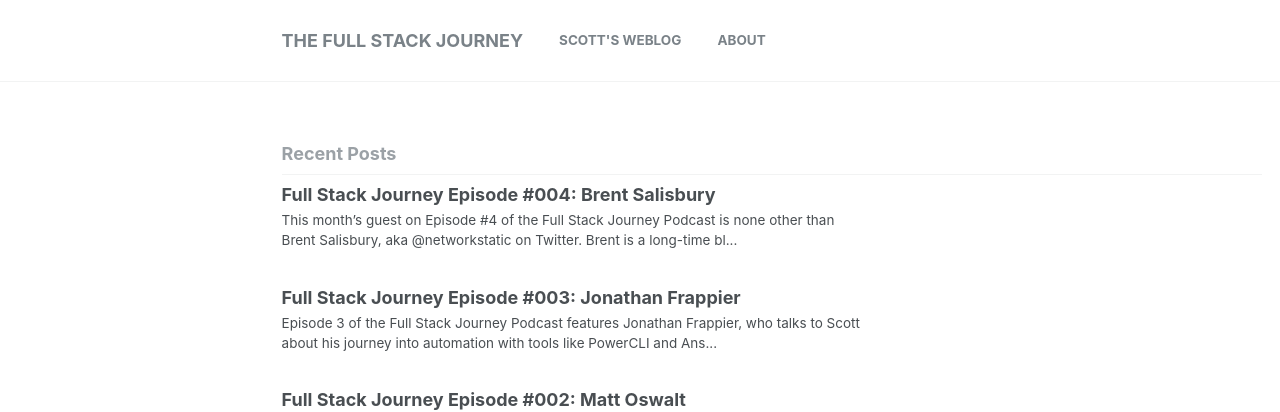
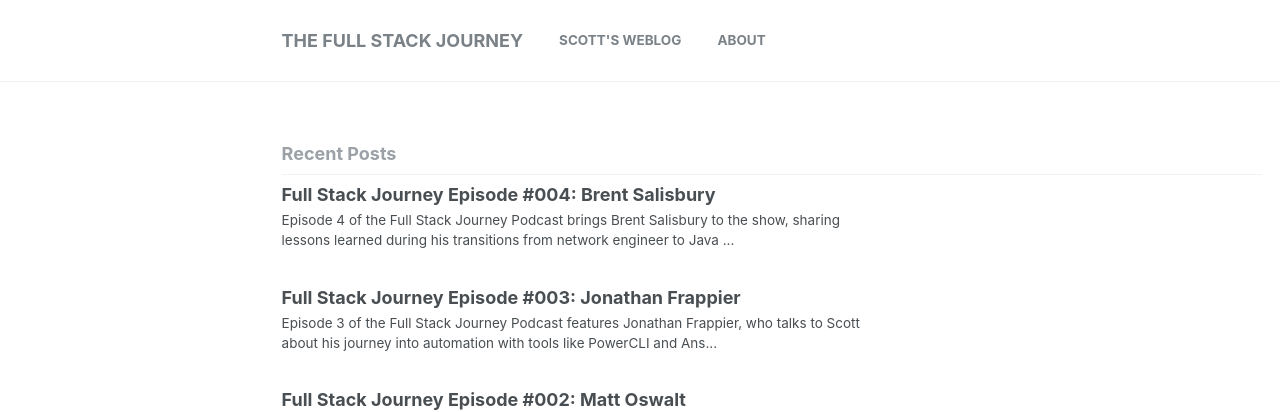
Before and after one commit to scottslowe/fullstackjourney, a Jekyll site: the page built from index.html, in a window 1280 px wide. Shown: the top 412 px of the page. Built offline with Jekyll 4.4.1, drawn with Linux system fonts in a browser that asks for light colours; the list of posts is cut into pages by our own code.

Commit message:
Add excerpt to blog post
Add excerpt for cleaner podcast feed

```diff
--- a/_posts/2016-04-14-full-stack-journey-ep004.md
+++ b/_posts/2016-04-14-full-stack-journey-ep004.md
@@ -7,10 +7,10 @@
 categories: Episode
 explicit: "no"
 block: "no"
-duration: "mm:ss"
-length: XYZ
+duration: "53:56"
+length: "28212447"
 file: fullstackjourney.s3.amazonaws.com/full-stack-journey-episode-004.mp3
-excerpt:
+excerpt: Episode 4 of the Full Stack Journey Podcast brings Brent Salisbury to the show, sharing lessons learned during his transitions from network engineer to Java developer and then on to Docker networking contributor.
 tags:
 - Networking
 - Docker
```
